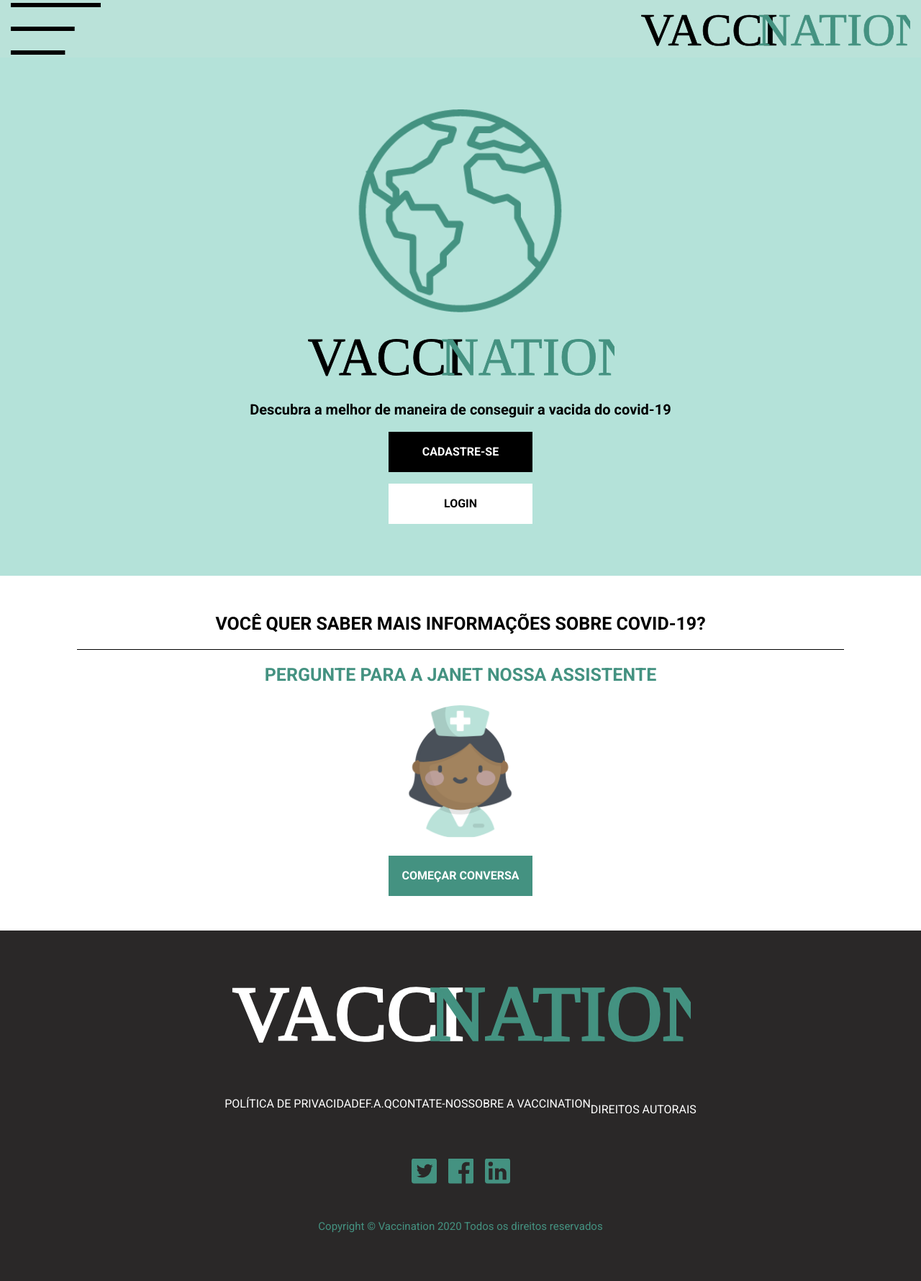
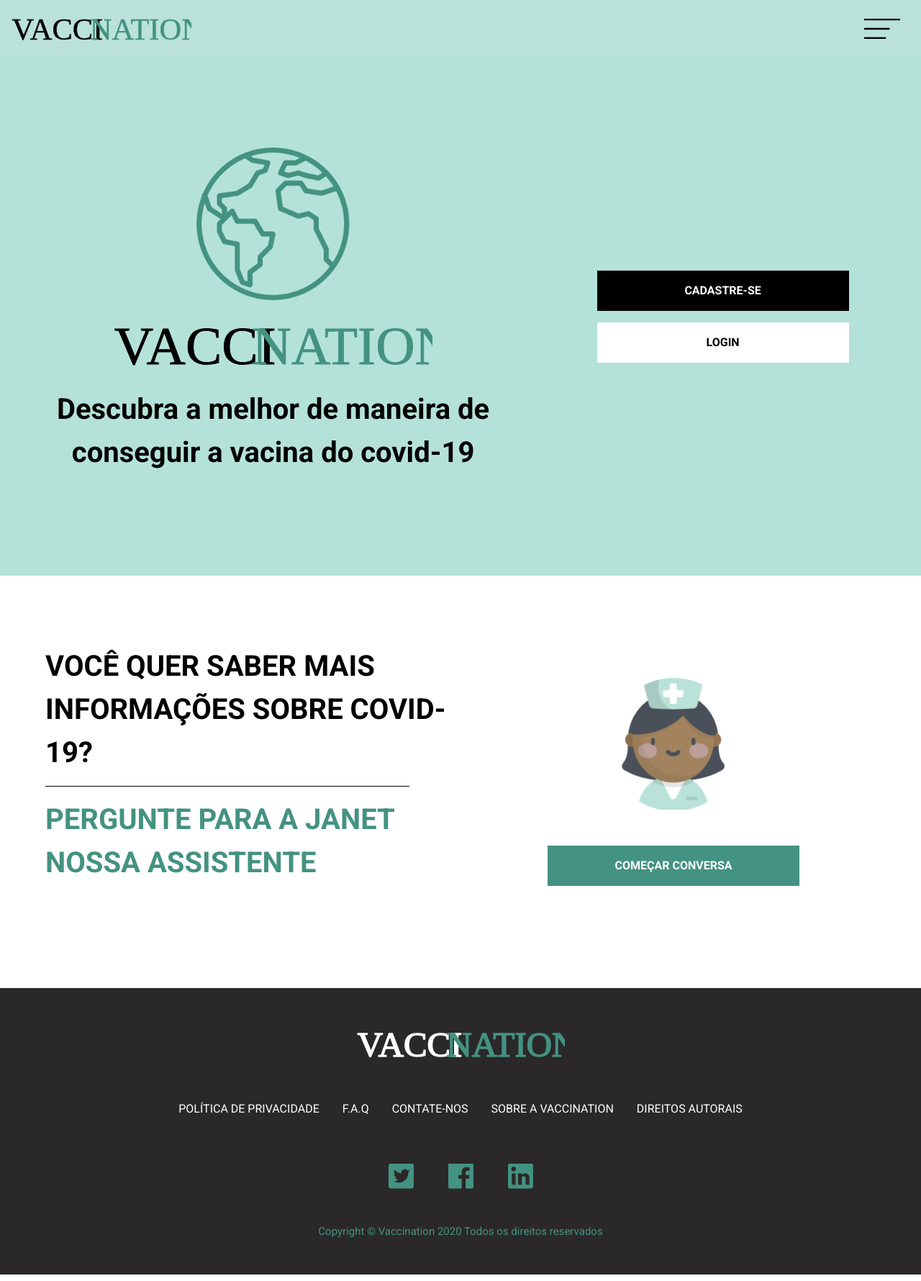
Before and after one commit to pricillacruz/call_for_code_hackathon, an Angular app in the folder frontend_angular/vaccination/: page /home in a window 1280 px wide. Shown: the whole page at 72% size. Built offline with nearby package versions, Linux system fonts and the light colour scheme.

Commit message:
terminar versão pra computador da home, nav e footer

```diff
--- a/frontend_angular/vaccination/src/app/footer/footer.component.css
+++ b/frontend_angular/vaccination/src/app/footer/footer.component.css
@@ -1,3 +1,3 @@
-.linksFooter{
-    color: white;
+#logoFooter {
+    max-width: 290px;
 }
--- a/frontend_angular/vaccination/src/app/footer/footer.component.html
+++ b/frontend_angular/vaccination/src/app/footer/footer.component.html
@@ -1,26 +1,26 @@
 <footer class="py-5 bg-cinza-escuro d-flex justify-content-center align-items-center flex-column">
-    <img src="../../assets/img/logoBranco.svg" alt="" class="mb-5 w-50">
-    <div class="mb-5 d-flex justify-content-center align-items-center flex-column flex-md-row">
-        <a href="">
+    <img src="../../assets/img/logoBranco.svg" alt="" class="mb-5 w-50" id="logoFooter">
+    <div class="mb-5 d-flex justify-content-center align-items-center flex-column flex-lg-row">
+        <a href="" class="mx-lg-3">
             <p class="font-roboto texto-branco">POLÍTICA DE PRIVACIDADE</p>
         </a>
-        <a href="">
+        <a href="" class="mx-lg-3">
             <p class="font-roboto texto-branco">F.A.Q</p>
         </a>
-        <a href="">
+        <a href="" class="mx-lg-3">
             <p class="font-roboto texto-branco">CONTATE-NOS</p>
         </a>
-        <a href="">
+        <a href="" class="mx-lg-3">
             <p class="font-roboto texto-branco">SOBRE A VACCINATION</p>
         </a>
-        <a href="">
-            <p class="font-roboto texto-branco mb-0">DIREITOS AUTORAIS</p>
+        <a href="" class="mx-lg-3">
+            <p class="font-roboto texto-branco mb-0 mb-lg-3">DIREITOS AUTORAIS</p>
         </a>
     </div>
     <div>
         <a href=""><img src="../../assets/img/footer/TwitterVerde.svg"  alt="" class="redesSociais"></a>
-        <a href=""><img src="../../assets/img/footer/FacebookVerde.svg" alt="" class="redesSociais mx-3"></a>
+        <a href=""><img src="../../assets/img/footer/FacebookVerde.svg" alt="" class="redesSociais mx-3 mx-md-5"></a>
         <a href=""><img src="../../assets/img/footer/linkedinVerde.svg"  alt="" class="redesSociais"></a>
     </div>
-    <p class="font-roboto texto-azul-verde font-15 text-center mt-5" style="max-width: 80%;">Copyright © Vaccination 2020 Todos os direitos reservados</p>
+    <p class="font-roboto texto-azul-verde font-15 text-center mt-5 mb-0" style="max-width: 80%;">Copyright © Vaccination 2020 Todos os direitos reservados</p>
 </footer>
--- a/frontend_angular/vaccination/src/app/home/home.component.css
+++ b/frontend_angular/vaccination/src/app/home/home.component.css
@@ -14,11 +14,13 @@ header {
 #imgPlaneta {
     width: 50%;
     height: auto;
+    max-width: 230px;
 }
 #logoHome {
     width: 70%;
     height: auto;
     min-width: 264px;
+    max-width: 490px;
 }
 #textoHeader {
     font-size: 20px;
@@ -28,3 +30,21 @@ header {
     height: 185px;
     width: 185px;
 }
+
+@media (min-width : 960px){
+    #textoHeader {
+        font-size: 40px;
+    }
+    .botaoPreto {
+        min-width: 350px !important;
+    }
+    .botaoBranco {
+        min-width: 350px !important;
+    }
+    .botaoAzul {
+        min-width: 350px !important;
+    }
+    #textoMain{
+        font-size: 40px;
+    }
+}
--- a/frontend_angular/vaccination/src/app/home/home.component.html
+++ b/frontend_angular/vaccination/src/app/home/home.component.html
@@ -1,16 +1,24 @@
 <header class="bg-azul-claro d-flex flex-column justify-content-center align-items-center">
-    <div class="col-12 col-md-6 w-100 h-100 d-flex flex-column justify-content-center align-items-center" id="iconePlaneta">
-        <img src="../../assets/img/home/planeta.png" alt="" id="imgPlaneta">
-        <img src="../../assets/img/logo.svg" alt="" id="logoHome" class="my-3">
-        <p class="font-roboto texto-preto text-center" id="textoHeader">Descubra a melhor de maneira de conseguir a vacida do covid-19</p>
-        <a href="" class="botaoPreto mb-3">CADASTRE-SE</a>
-        <a href="" class="botaoBranco">LOGIN</a>
+    <div class="col-12 w-100 h-100 d-flex flex-column flex-lg-row justify-content-center align-items-center" id="iconePlaneta">
+        <div class="p-5 col-lg-7 d-flex flex-column justify-content-center align-items-center">
+            <img src="../../assets/img/home/planeta.png" alt="" id="imgPlaneta">
+            <img src="../../assets/img/logo.svg" alt="" id="logoHome" class="my-3">
+            <p class="font-roboto texto-preto text-center" id="textoHeader">Descubra a melhor de maneira de conseguir a vacina do covid-19</p>
+        </div>
+        <div class="col-lg-5 d-flex flex-column justify-content-center align-items-center">
+            <a href="" class="botaoPreto mb-3">CADASTRE-SE</a>
+            <a href="" class="botaoBranco">LOGIN</a>
+        </div>
     </div>
 </header>
-<main class="p-5 d-flex flex-column justify-content-center align-items-center">
-    <p class="font-roboto texto-preto text-center font-25 m-0 negrito" id="">VOCÊ QUER SABER MAIS INFORMAÇÕES SOBRE COVID-19?</p>
-    <span style="width: 90%; height: 1px; background-color: black;" class="my-3"></span>
-    <p class="font-roboto texto-azul-verde text-center font-25 mb-4 negrito" id="">PERGUNTE PARA A JANET NOSSA ASSISTENTE</p>
-    <img src="../../assets/img/Janet.png" alt="" id="janetHome" class="mb-4">
-    <a href="" class="botaoAzul">COMEÇAR CONVERSA</a>
+<main class="my-5 p-5 d-flex flex-column justify-content-center align-items-center flex-lg-row">
+    <div class="col-lg-6">
+        <p class="font-roboto texto-preto text-center text-md-left font-25 m-0 negrito" id="textoMain">VOCÊ QUER SABER MAIS INFORMAÇÕES SOBRE COVID-19?</p>
+        <div style="width: 90%; height: 1px; background-color: black;" class="my-3"></div>
+        <p class="font-roboto texto-azul-verde text-center text-md-left font-25 mb-4 mb-md-5 negrito" id="textoMain">PERGUNTE PARA A JANET NOSSA ASSISTENTE</p>
+    </div>
+    <div class="col-lg-6 d-flex flex-column justify-content-center align-items-center">
+        <img src="../../assets/img/Janet.png" alt="" id="janetHome" class="mb-4 mb-md-5">
+        <a href="" class="botaoAzul">COMEÇAR CONVERSA</a>
+    </div>
 </main>
--- a/frontend_angular/vaccination/src/app/nav/nav.component.css
+++ b/frontend_angular/vaccination/src/app/nav/nav.component.css
@@ -8,8 +8,10 @@ nav {
 #navLogo{
     width: 30%;
     height: auto;
+    max-width: 250px;
 }
 #navMenu{
-    width: 10%;
+    width: 100%;
     height: auto;
+    max-width: 50px;
 }
--- a/frontend_angular/vaccination/src/app/nav/nav.component.html
+++ b/frontend_angular/vaccination/src/app/nav/nav.component.html
@@ -1,4 +1,16 @@
-<nav class="container-fluid d-flex align-items-center">
-    <img src="../../assets/img/nav/manuHamburguer.svg" alt="" id="navMenu">
-    <img src="../../assets/img/logo.svg" alt="" id="navLogo" class="ml-auto">
+<nav class="container-fluid d-flex align-items-center navbar">
+    <img src="../../assets/img/logo.svg" alt="" id="navLogo" class="mr-auto mr-lg-5 navbar-brand">
+    <button class="navbar-toggler" type="button" data-toggle="collapse" data-target="#navbarSupportedContent" aria-controls="navbarSupportedContent" aria-expanded="false" aria-label="Toggle navigation">
+        <img src="../../assets/img/nav/manuHamburguer.svg" alt="" id="navMenu" class=" navbar-toggler-icon">
+    </button>
+    <div class="collapse navbar-collapse" id="navbarSupportedContent">
+        <ul class="navbar-nav ml-auto" style="height: 100%; background-color: #449281; z-index: 100;">
+          <li class="nav-item active">
+            <a class="nav-link" href="#">Home <span class="sr-only">(current)</span></a>
+          </li>
+          <li class="nav-item">
+            <a class="nav-link" href="#">Link</a>
+          </li>
+        </ul>
+    </div>
 </nav>
--- a/frontend_angular/vaccination/src/styles.css
+++ b/frontend_angular/vaccination/src/styles.css
@@ -1,5 +1,7 @@
 /* You can add global styles to this file, and also import other style files */
-
+a {
+    text-decoration: none;
+}
 /* Backgrounds */
 .bg-azul-claro {
     background-color: #B4E2D9;
```
